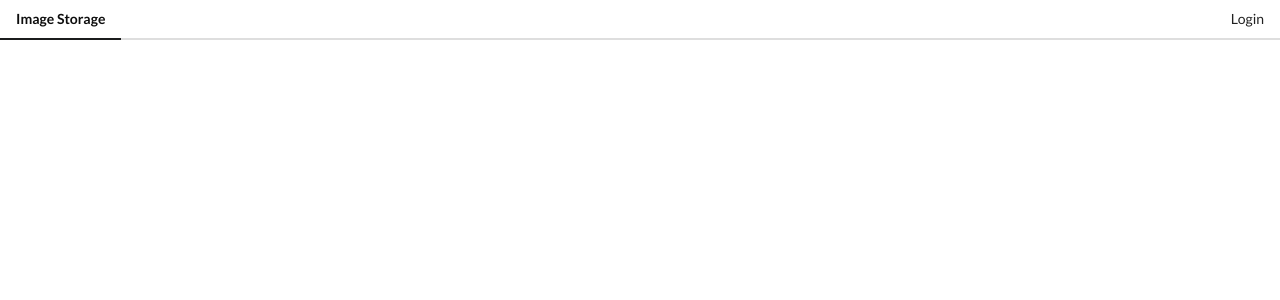
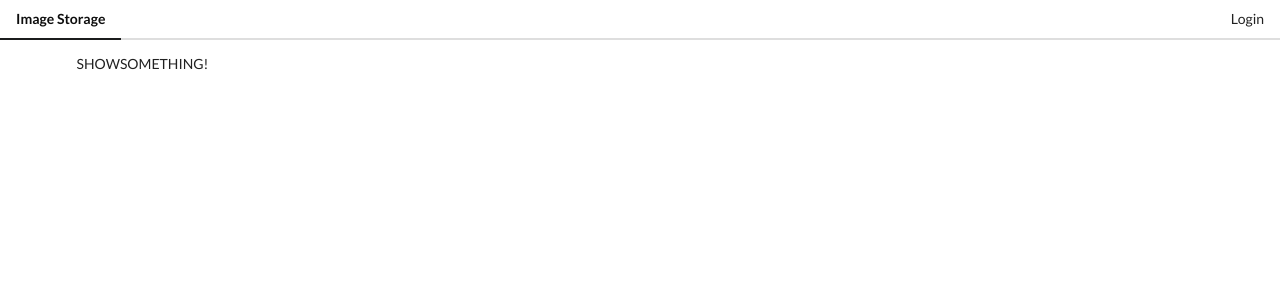
Before and after one commit to djahng/vue-image-upload, a Vue app: page /test in a window 1280 px wide. Shown: the top 300 px of the page. Built offline with nearby package versions, Linux system fonts and the light colour scheme; no server answers.

Commit message:
Add test view

```diff
--- /dev/null
+++ b/src/components/ShowSomething.vue
@@ -0,0 +1,11 @@
+<template>
+  <div>
+    SHOWSOMETHING!
+  </div>
+</template>
+
+<script>
+export default {
+  name: 'ShowSomething'
+};
+</script>
--- a/src/main.js
+++ b/src/main.js
@@ -5,6 +5,7 @@ import App from './App';
 import AuthHandler from './components/AuthHandler';
 import ImageList from './components/ImageList';
 import UploadForm from './components/UploadForm';
+import ShowSomething from './components/ShowSomething';
 import store from './store';
 
 Vue.use(VueRouter);
@@ -16,6 +17,10 @@ export const router = new VueRouter({
     {
       path: '/',
       component: ImageList
+    },
+    {
+      path: '/test',
+      component: ShowSomething
     },
     {
       path: '/upload',
```
